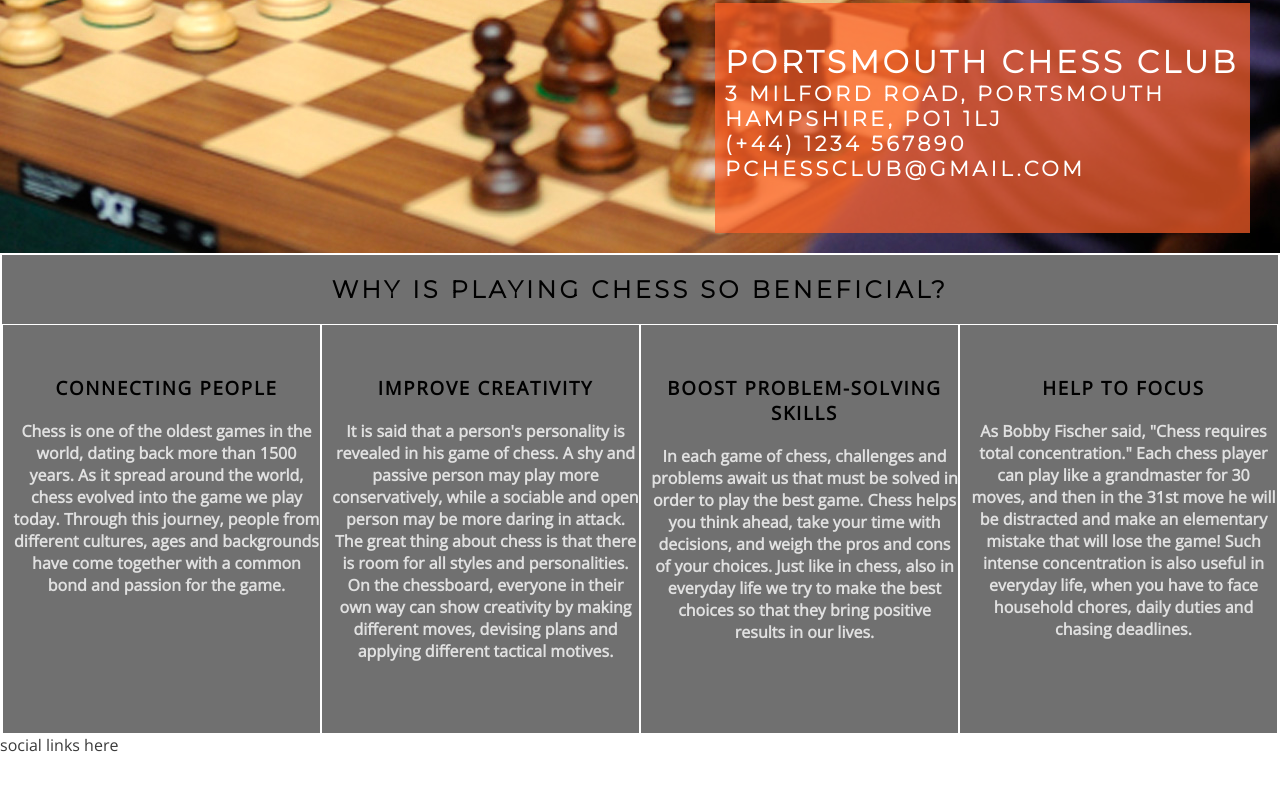
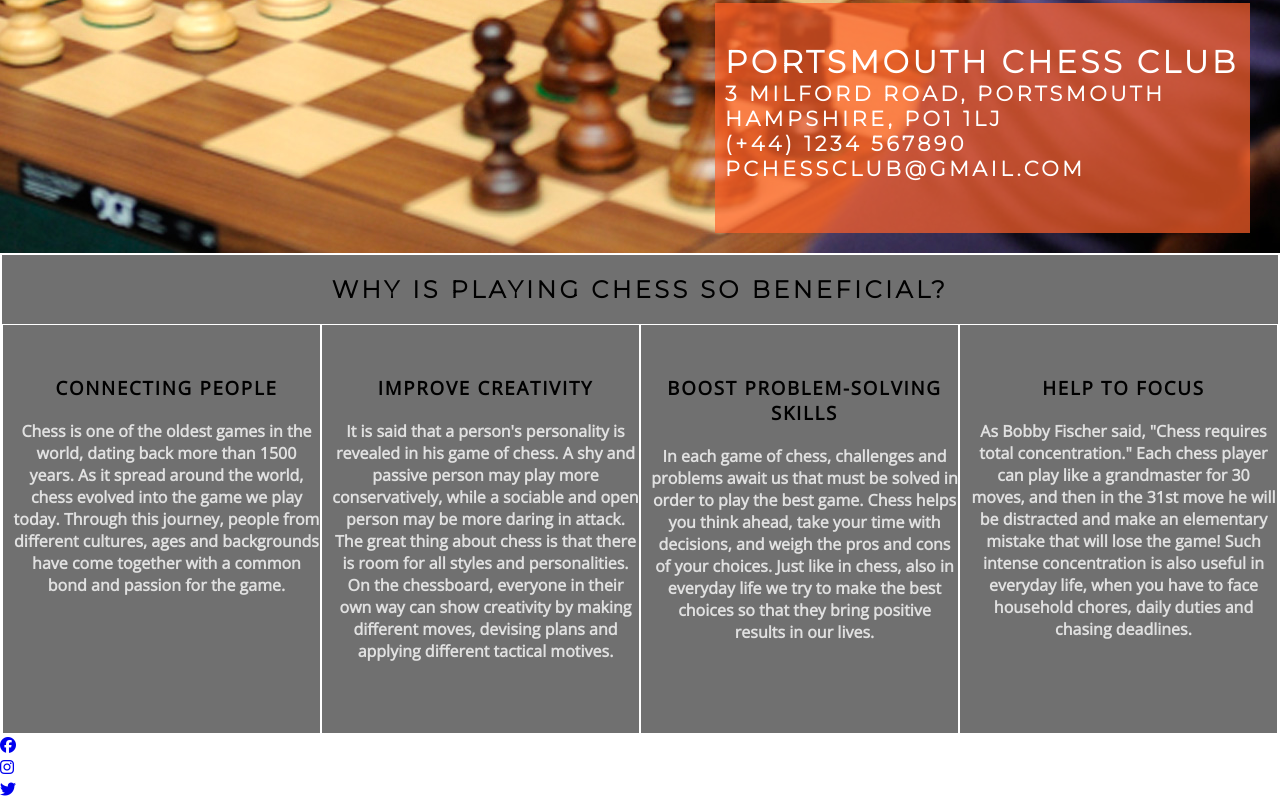
Before and after one commit to PiotrMikolajczyk92/chess-club, a plain HTML site: page index.html in a window 1280 px wide. Shown: the part 330-1130 px from the top of the page. Before the commit the page ends 1086 px from the top, so only its background shows below. Drawn offline with nearby package versions, Linux system fonts and the light colour scheme.

Commit message:
Add social media icons to footer

```diff
--- a/index.html
+++ b/index.html
@@ -72,7 +72,17 @@
         </div>
     </section>
     <footer>
-        social links here
+        <ul>
+            <li>
+                <a href="https://facebook.com" target="_blank" rel="noopener" aria-label="Visit our Facebook page (opens in a new tab)"><i class="fa-brands fa-facebook"></i></a>
+            </li>
+            <li>
+                <a href="https://instagram.com" target="_blank" rel="noopener" aria-label="Visit our Instagram page (opens in a new tab)"><i class="fa-brands fa-instagram"></i></a>
+            </li>
+            <li>
+                <a href="https://twitter.com" target="_blank" rel="noopener" aria-label="Visit our Twitter page (opens in a new tab)"><i class="fa-brands fa-twitter"></i></a>
+            </li>
+        </ul>
     </footer>
 
     <!-- font awesome script -->
```
